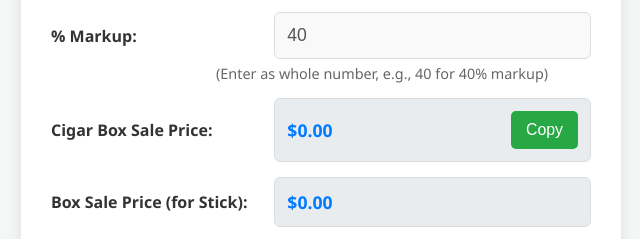
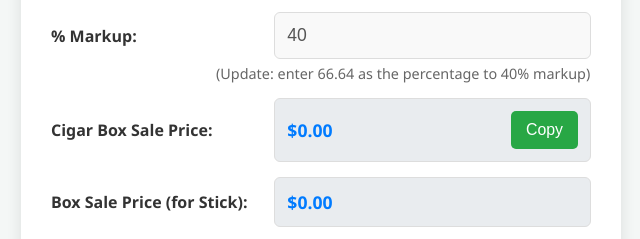
Before and after one commit to closeDevelopment/cigar-conversion-app, a plain HTML site: page index.html in a window 1280 px wide. Shown: the part 188-427 px from the top of the page, 319-959 px from the left. Drawn offline with Linux system fonts and the light colour scheme.

Commit message:
updated the markup text

```diff
--- a/index.html
+++ b/index.html
@@ -247,7 +247,7 @@
             <label for="markupPercentage">% Markup:</label>
             <input type="number" id="markupPercentage" step="1" min="0" required value="40">
         </div>
-        <p class="info-text">(Enter as whole number, e.g., 40 for 40% markup)</p>
+        <p class="info-text">(Update: enter 66.64 as the percentage to 40% markup)</p>
 
         <div class="field-group">
             <label>Cigar Box Sale Price:</label>
```
